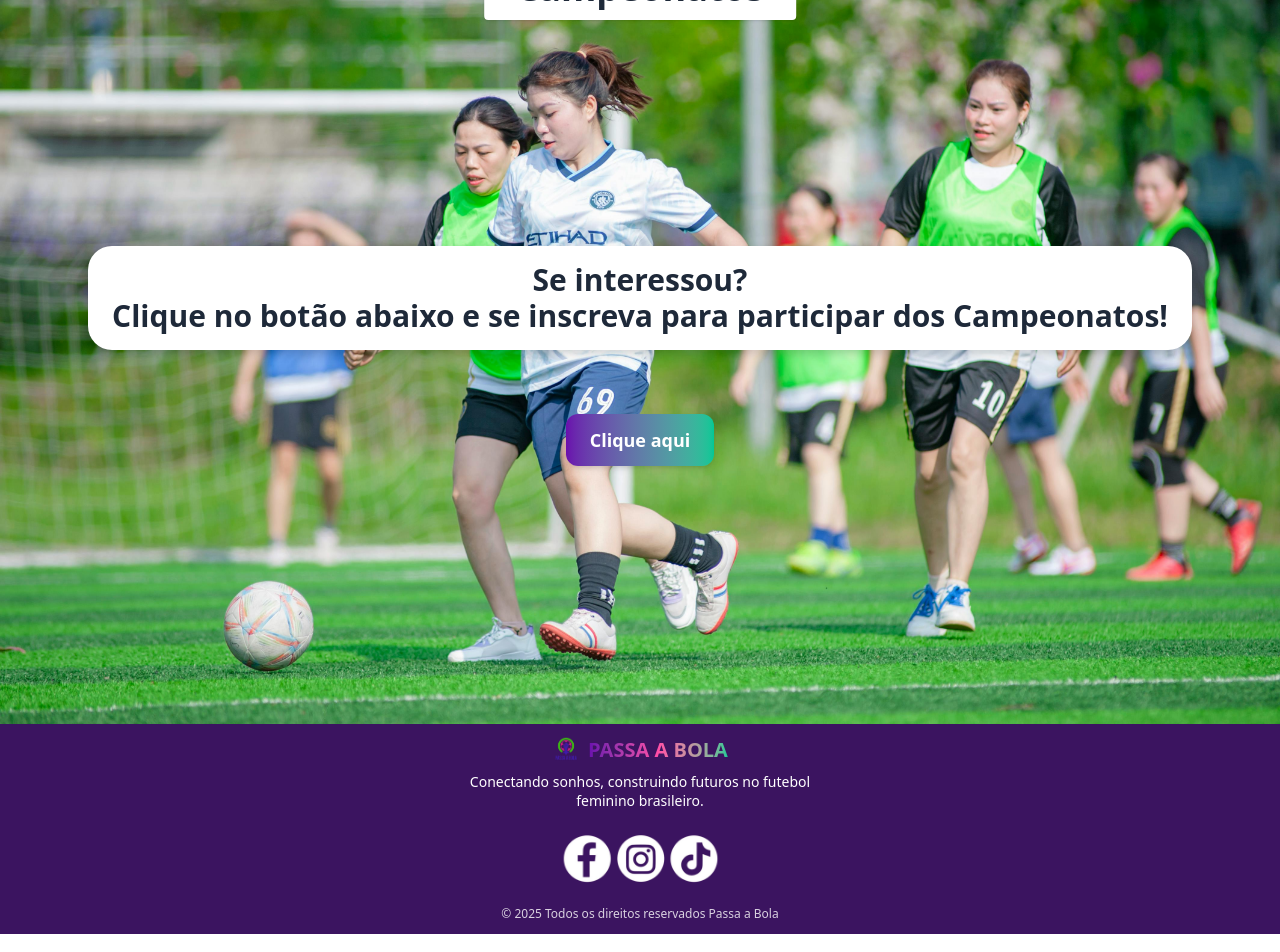
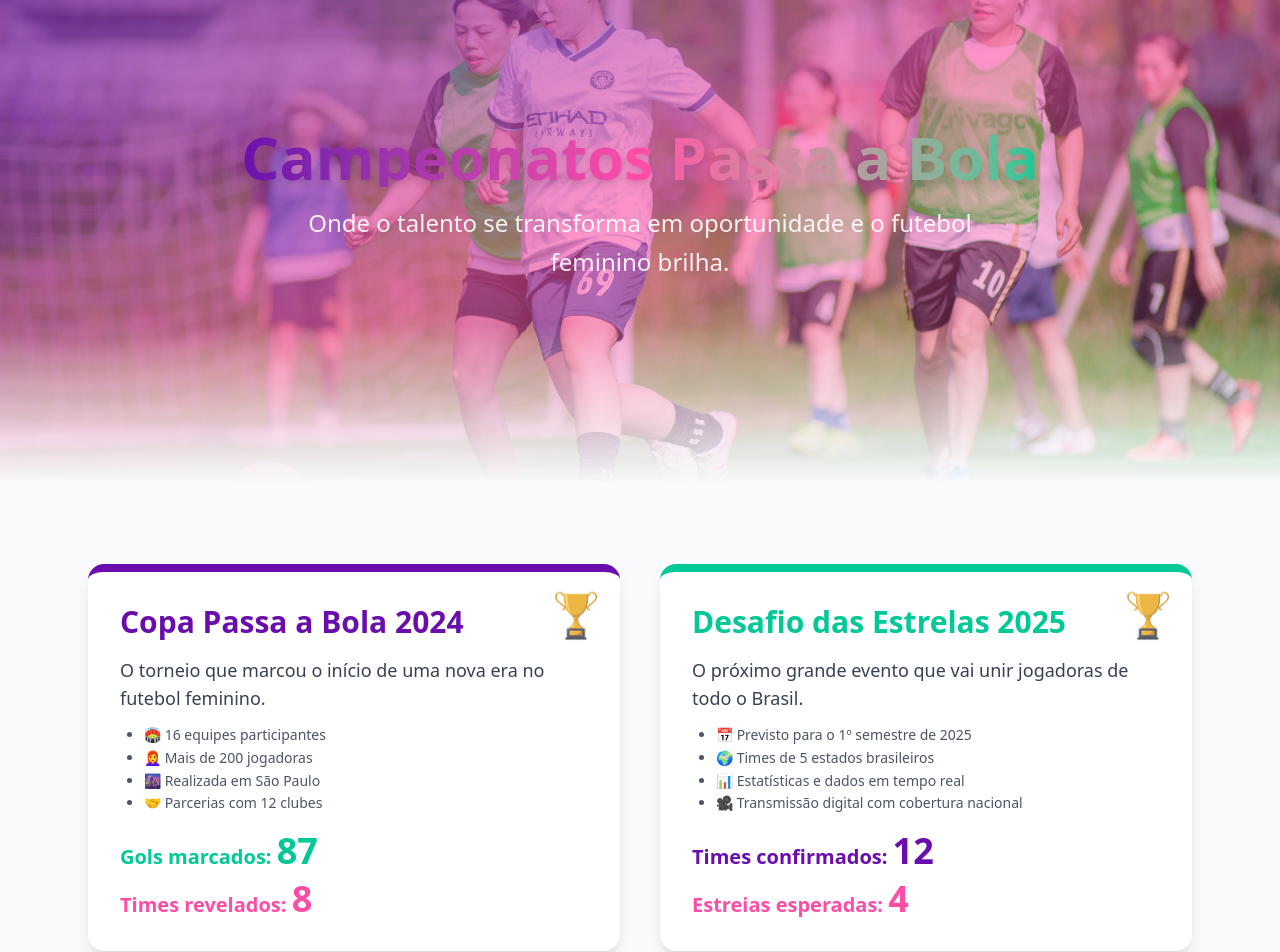
Before and after one commit to Challenge-sprint-3-e-4/Passa-a-Bola, a React app: page /campeonatos in a window 1280 px wide. Shown: the part 140-1092 px from the top of the page. Built offline with nearby package versions, Linux system fonts and the light colour scheme; sample sign-in values are in the browser's storage; the HTML template or start-up script is replaced by a standard one.

Commit message:
Estilização campeonatos

```diff
--- a/src/pages/Campeonatos.jsx
+++ b/src/pages/Campeonatos.jsx
@@ -1,9 +1,9 @@
 import { useState } from "react";
 import img4 from "../assets/jogadoras.jpg";
+import Trofeu from "../assets/trofeu.png";
 
 export default function Campeonatos() {
   const [mostrarCadastro, setMostrarCadastro] = useState(false);
-
   const [jogadoras, setJogadoras] = useState([]);
   const [times, setTimes] = useState([]);
   const [vagas, setVagas] = useState({
@@ -12,7 +12,6 @@ export default function Campeonatos() {
     meio: [],
     atacante: []
   });
-
   const [nome, setNome] = useState("");
   const [camisa, setCamisa] = useState("");
   const [posicao, setPosicao] = useState("");
@@ -90,33 +89,133 @@ export default function Campeonatos() {
   return (
     <>
       {!mostrarCadastro ? (
-        <main
-          className="flex flex-col items-center justify-center h-screen bg-gray-100 bg-cover bg-center relative"
-          style={{ backgroundImage: `url(${img4})` }}
+        <main className="flex flex-col items-center bg-gray-50 text-gray-800 min-h-screen">
+          {/* HERO */}
+          <section
+            className="relative h-[70vh] w-full flex items-center justify-center overflow-hidden"
+            aria-label="Banner principal dos campeonatos Passa a Bola"
           >
-          <h1 className="absolute top-8 left-1/2 transform -translate-x-1/2 text-4xl font-bold text-gray-800 bg-white bg-opacity-80 px-8 py-3 rounded shadow">
-            Campeonatos
+            <img
+              src={img4}
+              alt="Jogadoras em campo participando de campeonato"
+              className="absolute inset-0 w-full h-full object-cover z-0"
+            />
+            <div className="absolute inset-0 bg-gradient-to-br from-[var(--color-roxo)]/70 via-[var(--color-rosa)]/60 to-transparent z-10" />
+            <div className="absolute bottom-0 left-0 right-0 h-40 bg-gradient-to-t from-gray-50 to-transparent z-10" />
+
+            <div className="relative z-20 text-center px-6">
+              <h1 className="text-5xl md:text-6xl font-bold bg-gradient-to-r from-[var(--color-roxo)] via-[var(--color-rosa)] to-[var(--color-verde)] bg-clip-text text-transparent mb-4 drop-shadow-lg">
+                Campeonatos Passa a Bola
               </h1>
-          <h2 className="bg-white text-3xl font-bold mt-24 text-gray-800 mb-8 text-center drop-shadow-lg rounded-3xl px-6 py-4">
-            Se interessou? <br />
-            Clique no botão abaixo e se inscreva para participar dos Campeonatos!
+              <p className="text-white/90 text-xl md:text-2xl max-w-3xl mx-auto leading-relaxed">
+                Onde o talento se transforma em oportunidade e o futebol feminino brilha.
+              </p>
+            </div>
+          </section>
+
+          {/* CARDS DE CAMPEONATOS */}
+          <section
+            className="grid grid-cols-1 md:grid-cols-2 gap-10 mt-20 mb-16 px-6 max-w-6xl"
+            aria-label="Campeonatos realizados e futuros"
+          >
+            {/* Copa 2024 */}
+            <article className="relative bg-white p-8 rounded-2xl shadow-lg border-t-8 border-[var(--color-roxo)] transition-transform hover:scale-105">
+              <img
+                src={Trofeu}
+                alt="Troféu da Copa Passa a Bola 2024"
+                className="absolute right-4 top-4 w-14 opacity-80"
+              />
+              <h2 className="text-3xl font-bold text-[var(--color-roxo)] mb-4">
+                Copa Passa a Bola 2024
               </h2>
-          <div className="bg-opacity-80 p-8 rounded mt-0">
+              <p className="text-gray-700 mb-3 text-lg">
+                O torneio que marcou o início de uma nova era no futebol feminino.
+              </p>
+              <ul className="text-gray-600 mb-4 text-sm leading-relaxed list-disc ml-6">
+                <li>🏟️ 16 equipes participantes</li>
+                <li>👩‍🦰 Mais de 200 jogadoras</li>
+                <li>🌆 Realizada em São Paulo</li>
+                <li>🤝 Parcerias com 12 clubes</li>
+              </ul>
+              <div className="mt-4 flex flex-col gap-2">
+                <p className="text-xl font-semibold text-[var(--color-verde)]">
+                  Gols marcados:{" "}
+                  <span className="text-4xl font-extrabold">87</span>
+                </p>
+                <p className="text-xl font-semibold text-[var(--color-rosa)]">
+                  Times revelados:{" "}
+                  <span className="text-4xl font-extrabold">8</span>
+                </p>
+              </div>
+            </article>
+
+            {/* Desafio 2025 */}
+            <article className="relative bg-white p-8 rounded-2xl shadow-lg border-t-8 border-[var(--color-verde)] transition-transform hover:scale-105">
+              <img
+                src={Trofeu}
+                alt="Troféu do Desafio das Estrelas 2025"
+                className="absolute right-4 top-4 w-14 opacity-80"
+              />
+              <h2 className="text-3xl font-bold text-[var(--color-verde)] mb-4">
+                Desafio das Estrelas 2025
+              </h2>
+              <p className="text-gray-700 mb-3 text-lg">
+                O próximo grande evento que vai unir jogadoras de todo o Brasil.
+              </p>
+              <ul className="text-gray-600 mb-4 text-sm leading-relaxed list-disc ml-6">
+                <li>📅 Previsto para o 1º semestre de 2025</li>
+                <li>🌍 Times de 5 estados brasileiros</li>
+                <li>📊 Estatísticas e dados em tempo real</li>
+                <li>🎥 Transmissão digital com cobertura nacional</li>
+              </ul>
+              <div className="mt-4 flex flex-col gap-2">
+                <p className="text-xl font-semibold text-[var(--color-roxo)]">
+                  Times confirmados:{" "}
+                  <span className="text-4xl font-extrabold">12</span>
+                </p>
+                <p className="text-xl font-semibold text-[var(--color-rosa)]">
+                  Estreias esperadas:{" "}
+                  <span className="text-4xl font-extrabold">4</span>
+                </p>
+              </div>
+            </article>
+          </section>
+
+          {/* POR QUE PARTICIPAR (TEXTO ATUALIZADO) */}
+          <section className="bg-gradient-to-r from-[var(--color-roxo)] via-[var(--color-rosa)] to-[var(--color-verde)] text-white rounded-xl shadow-md p-10 max-w-4xl text-center mb-10 mx-4">
+            <h2 className="text-2xl font-bold mb-4">
+              Por que participar do Passa a Bola?
+            </h2>
+            <p className="text-base mb-2">
+              Uma oportunidade real de ser conhecida por clubes, olheiros e
+              profissionais do futebol feminino.
+            </p>
+            <p className="text-base">
+              Aqui, você se conecta com outras jogadoras que compartilham o mesmo propósito:
+              fazer o futebol feminino crescer e conquistar novos espaços. ⚽💜
+            </p>
+          </section>
+
+          {/* BOTÃO PARTICIPAR (INALTERADO) */}
           <button
             type="button"
-              className="px-6 py-3 rounded-xl bg-gradient-to-r from-[var(--color-roxo)] to-[var(--color-verde)] text-white text-lg font-bold shadow-md hover:scale-105 transition"
             onClick={() => setMostrarCadastro(true)}
+            className="mb-20 px-8 py-3 rounded-xl bg-gradient-to-r from-[var(--color-roxo)] to-[var(--color-verde)] text-white text-lg font-bold shadow-md hover:scale-105 transition"
           >
-              Clique aqui
+            Participar
           </button>
-          </div>
         </main>
       ) : (
+        // FORMULÁRIO INALTERADO
         <section className="p-6 max-w-md mx-auto bg-gray-100 rounded-2xl shadow-md mt-10">
-          <h1 className="text-xl font-bold mb-4">Inscrição de Jogadora</h1>
+          <h1 className="text-xl font-bold mb-4 text-center text-[var(--color-roxo)]">
+            Inscrição de Jogadora
+          </h1>
 
           <form onSubmit={handleCadastro} className="space-y-3">
-            <label htmlFor="nomeJogadora" className="sr-only">Nome da jogadora</label>
+            <label htmlFor="nomeJogadora" className="sr-only">
+              Nome da jogadora
+            </label>
             <input
               type="text"
               id="nomeJogadora"
@@ -127,7 +226,9 @@ export default function Campeonatos() {
               className="w-full p-2 border rounded"
             />
 
-            <label htmlFor="numeroCamisa" className="sr-only">Número da camiseta</label>
+            <label htmlFor="numeroCamisa" className="sr-only">
+              Número da camiseta
+            </label>
             <input
               type="number"
               id="numeroCamisa"
@@ -138,7 +239,9 @@ export default function Campeonatos() {
               className="w-full p-2 border rounded"
             />
 
-            <label htmlFor="posicao" className="sr-only">Selecione a posição</label>
+            <label htmlFor="posicao" className="sr-only">
+              Selecione a posição
+            </label>
             <select
               id="posicao"
               value={posicao}
@@ -155,7 +258,7 @@ export default function Campeonatos() {
 
             <button
               type="submit"
-              className="w-full bg-purple-500 text-white font-semibold py-2 rounded hover:bg-blue-600"
+              className="w-full bg-gradient-to-r from-[var(--color-roxo)] to-[var(--color-verde)] text-white font-semibold py-2 rounded shadow-md hover:scale-105 transition"
             >
               Inscrever
             </button>
```
Also changed, not shown: src/assets/trofeu.png (added). Lines whose indentation alone changed are shown as unchanged.
